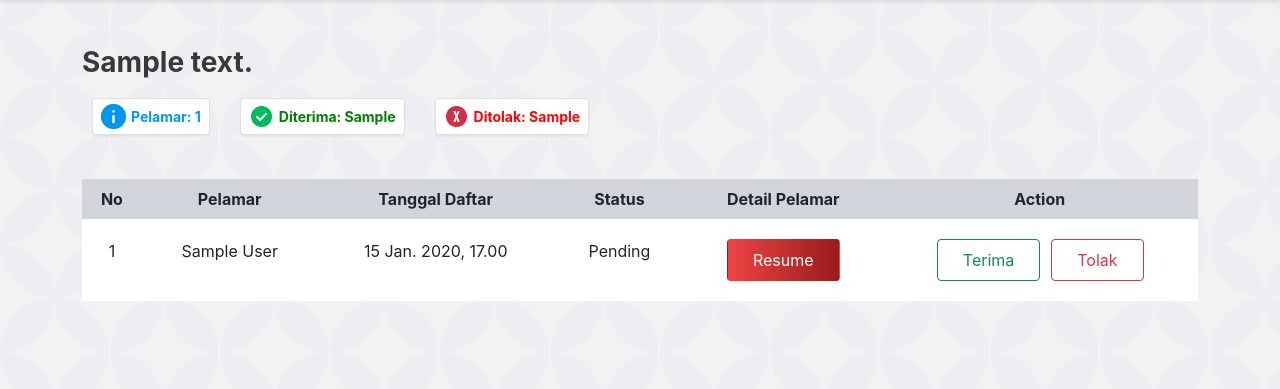
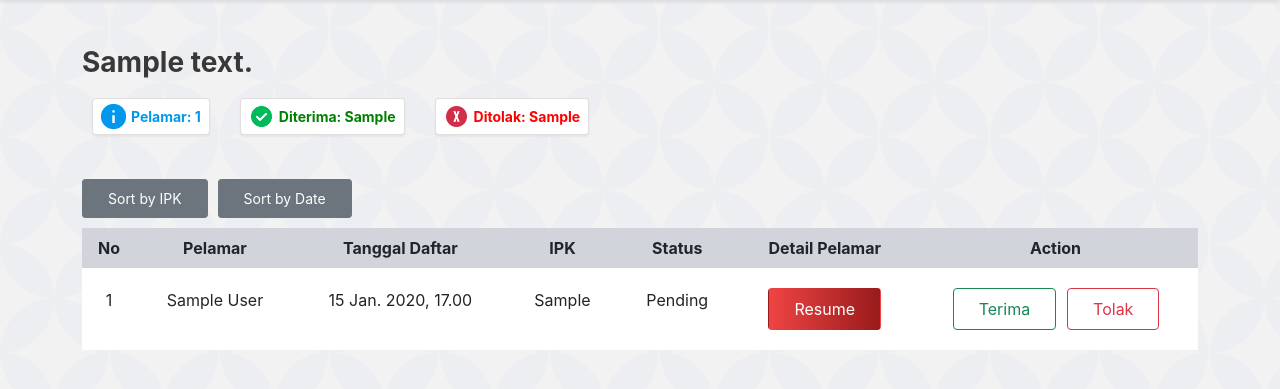
Before and after one commit to alyazharr/job-portal-teknokrat, a Django app: template dashboard_lowongan_kerja_perusahaan/templates/dashboard_pelamar.html in a window 1280 px wide. Shown: the part 80-469 px from the top of the page. Run offline with Django 4.2, Linux system fonts and the light colour scheme; tables that the repository leaves empty hold one stand-in row (values such as "Sample post"); the template is opened without the code that fills it: values that come from a table or form of the project are taken from there, most other values are stand-ins (such as "Sample title", 1, 10 or a date in 2020); some libraries are stand-ins or nearby versions.

Commit message:
[GREEN] Sort based on ipk and date implementation

```diff
--- a/dashboard_lowongan_kerja_perusahaan/templates/dashboard_pelamar.html
+++ b/dashboard_lowongan_kerja_perusahaan/templates/dashboard_pelamar.html
@@ -5,6 +5,11 @@
 <script src="https://ajax.googleapis.com/ajax/libs/jquery/3.6.0/jquery.min.js"></script>
 <link rel="stylesheet" href="https://cdn.datatables.net/1.11.3/css/dataTables.bootstrap4.min.css">
 <link rel="stylesheet" href="{% static 'css/dashboard.css' %}">
+<link rel="stylesheet" href="https://cdn.datatables.net/1.13.4/css/jquery.dataTables.css" />
+<script src="https://cdn.datatables.net/1.13.4/js/jquery.dataTables.js"></script>
+<script src="https://code.jquery.com/jquery-3.5.1.js"></script>
+<script src="https://cdn.datatables.net/1.11.3/js/jquery.dataTables.min.js"></script>
+<script src="https://cdn.datatables.net/1.11.3/js/dataTables.bootstrap5.min.js"></script>
 
 <style>
   table tbody:nth-child(odd) {
@@ -73,12 +78,22 @@
   <div class="text-center">
     <br>
     <div class="container center">
-      <table class="table table-borderless">
+      <div style="display:flex; gap:10px;"}>
+        <form method="get" action="{% url 'pelamar_lowongan' lowongan.id %}">
+          <button type="submit"  class="btn btn-secondary btn-sm" name="sort_by_ipk" value="true">Sort by IPK</button>
+        </form>
+
+        <form method="get" action="{% url 'pelamar_lowongan' lowongan.id %}">
+          <button type="submit"  class="btn btn-secondary btn-sm" name="sort_by_date" value="true">Sort by Date</button>
+        </form>
+      </div>
+      <table style="margin-top: 10px;" class="table table-borderless">
           <thead>
             <tr>
               <th scope="col">No</th>
               <th scope="col">Pelamar</th>
               <th scope="col">Tanggal Daftar</th>
+              <th scope="col">IPK</th>
               <th scope="col">Status</th>
               <th scope="col">Detail Pelamar</th>
               <th scope="col">Action</th>
@@ -91,6 +106,7 @@
               <td>{{ forloop.counter }}</td>
               <td>{{pelamar.users_id.name}}</td>
               <td>{{pelamar.created_at}}</td>
+              <td>{{pelamar.users_id.ipk}}</td>
               <td>{{pelamar.status}}</td>
               <td>
                 <form action="{% url 'cv:resume' pelamar.users_id.username %}" method="GET">
@@ -119,10 +135,4 @@
     <br>
   </div>
 </div>
-
-<script src="https://code.jquery.com/jquery-3.5.1.js"></script>
-<script src="https://cdn.datatables.net/1.11.3/js/jquery.dataTables.min.js"></script>
-<script src="https://cdn.datatables.net/1.11.3/js/dataTables.bootstrap4.min.js"></script>
-
-
 {% endblock content %}
```
Also changed, not shown: dashboard_lowongan_kerja_perusahaan/views.py (+20 -6 lines).
